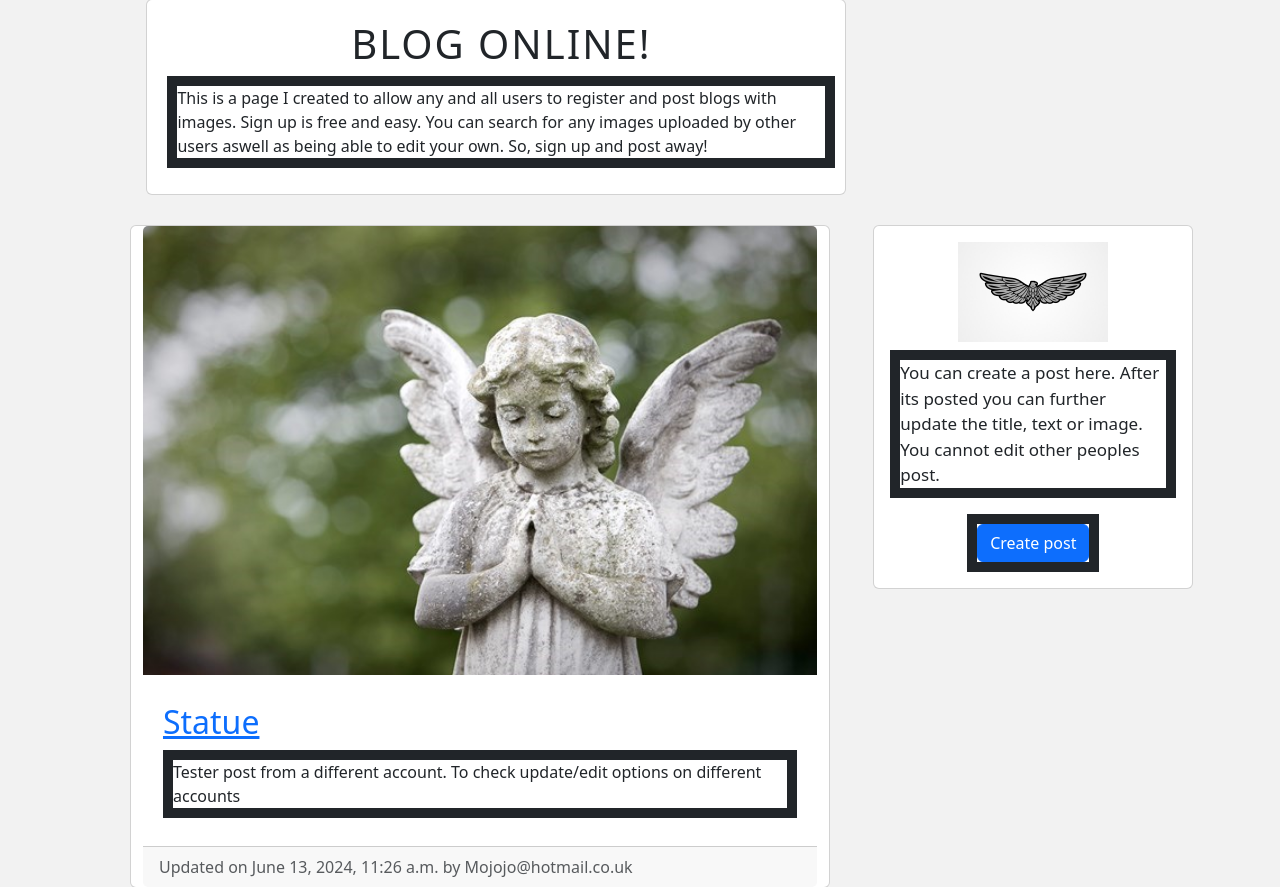
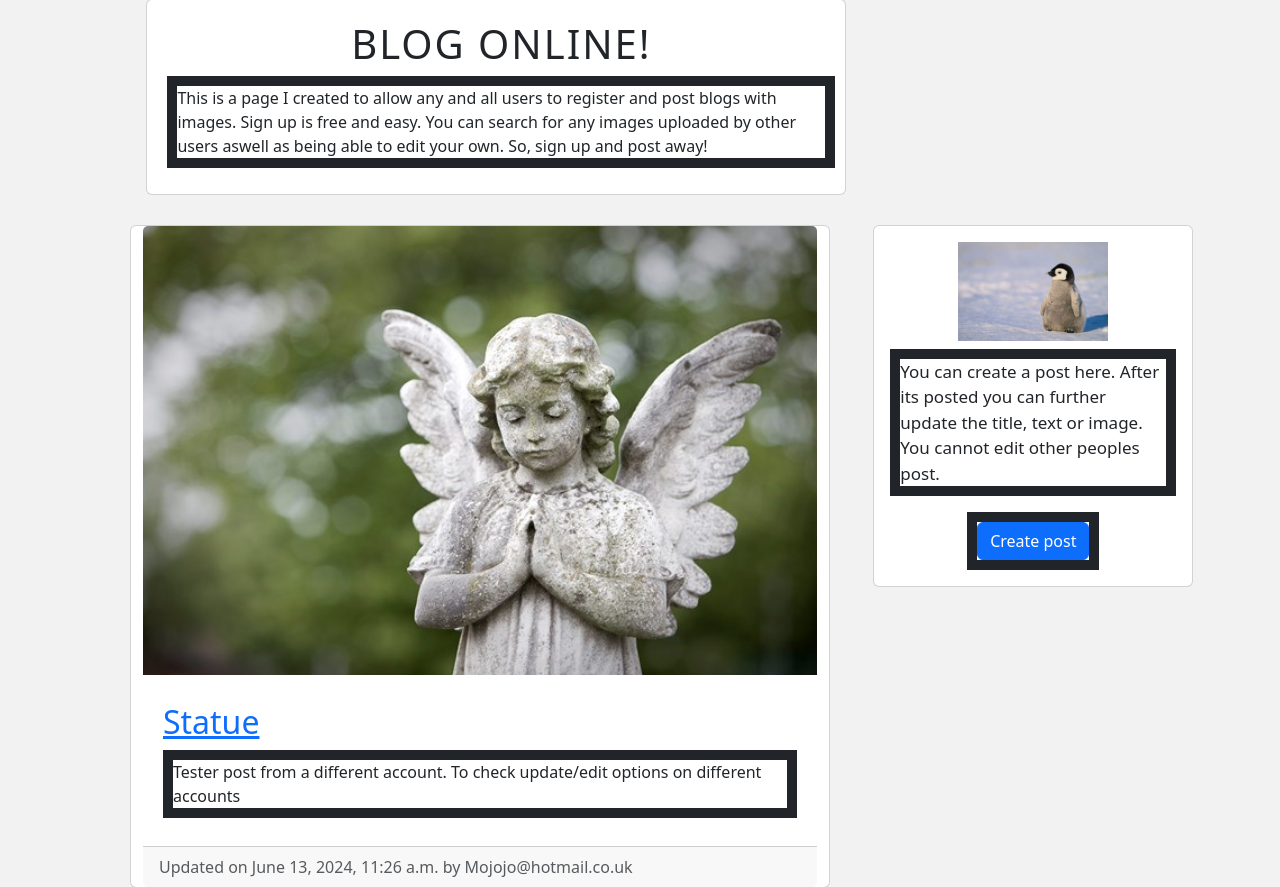
Before and after one commit to Jordan-Finlay/blog_online, a Django app: page / in a window 1280 px wide. Shown: the part 131-1018 px from the top of the page. Run offline with Django 4.2, Linux system fonts and the light colour scheme; data comes from the database, SQL or seed files in the repository.

Commit message:
problems with image still. updated

```diff
--- a/personal/templates/personal/home.html
+++ b/personal/templates/personal/home.html
@@ -124,7 +124,7 @@
 
 		<div class="right-column col-lg-3 d-lg-flex d-none flex-column">
 			<div class="card create-post-bar d-flex flex-column p-3 ">
-				<img class="img-fluid d-block m-auto pb-2" src="{% static 'bird.jpeg' %}" width="150" height="150">
+				<img class="img-fluid d-block m-auto pb-2" src="{% static 'penguin.jpeg' %}" width="150" height="150">
 				<p class="lead">You can create a post here. After its posted you can further update the title, text or image.
 					You cannot edit other peoples post.
 				</p>
```
Also changed, not shown: static/bird.jpeg (deleted).
